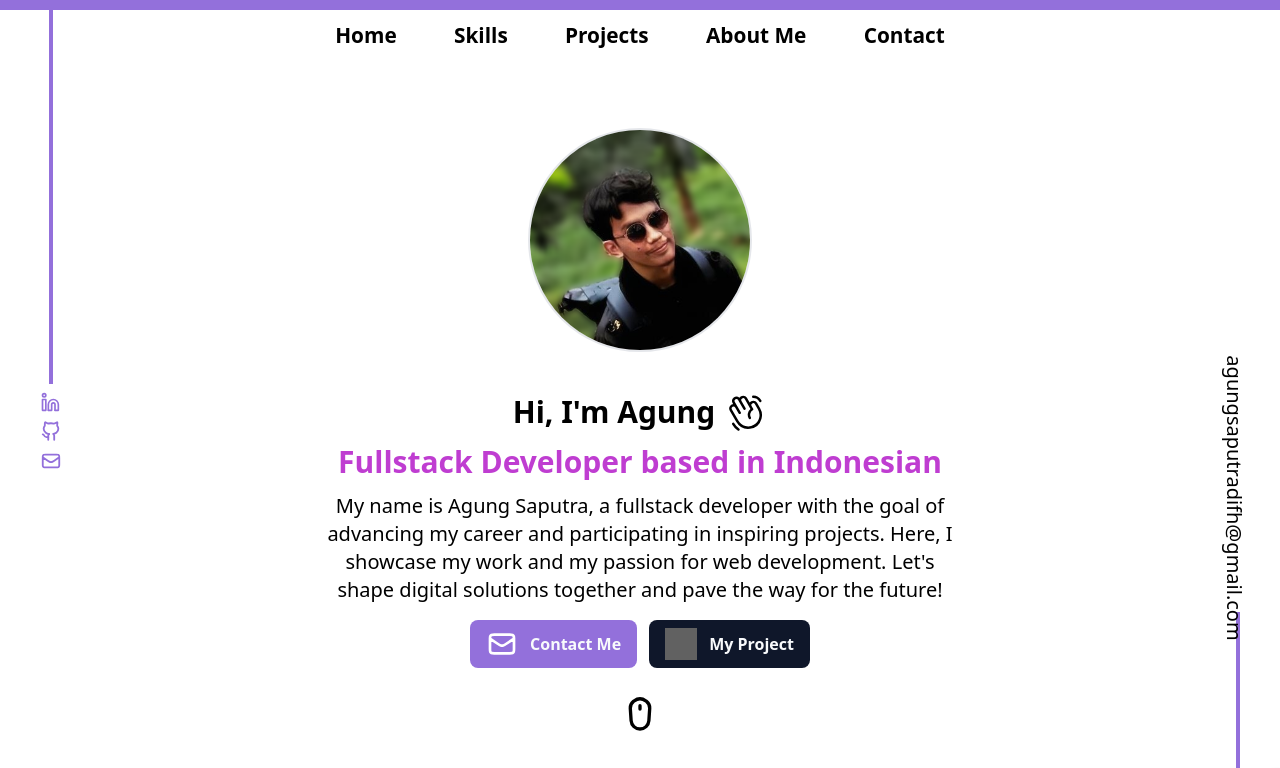
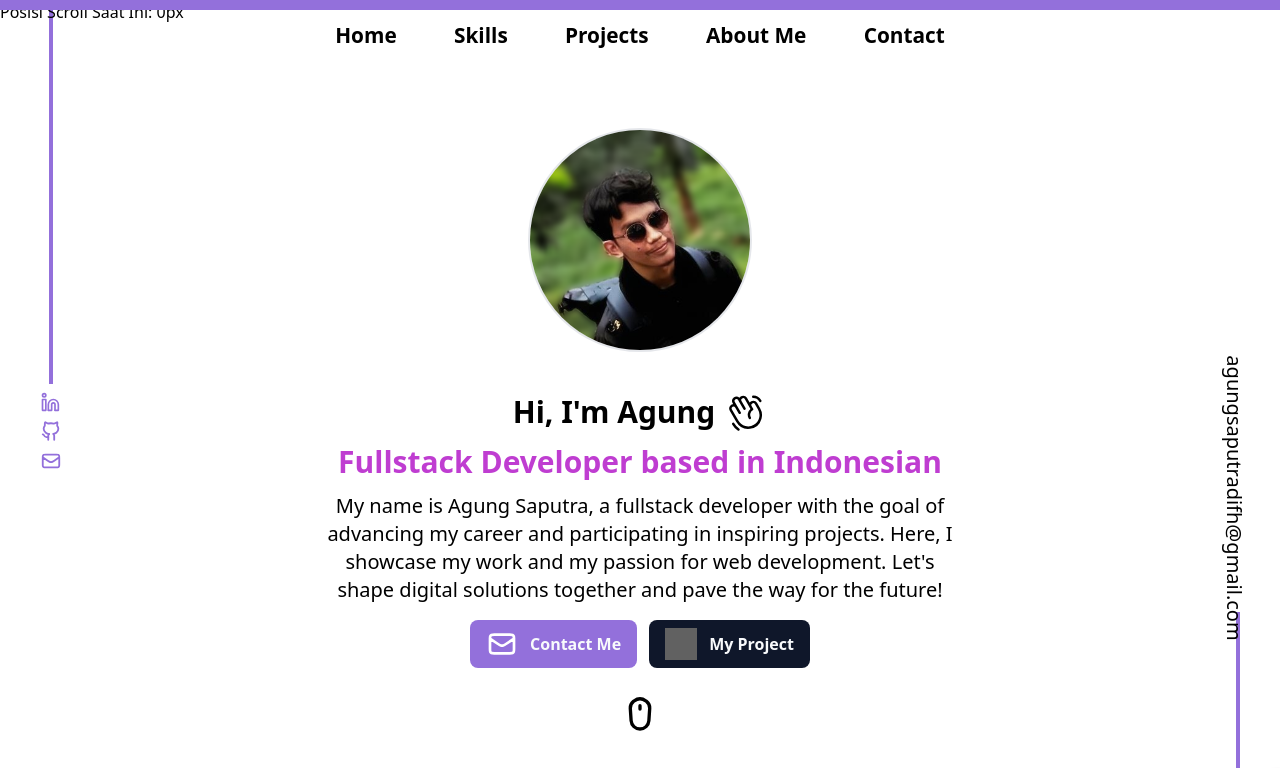
Before and after one commit to difhaels/portfolio-v2, a React (Create React App) app: page / in a window 1280 px wide. Shown: the top 768 px of the page. Built offline with nearby package versions, Linux system fonts and the light colour scheme; grey boxes are pictures that could not be loaded.

Commit message:
added scroll teacker

```diff
--- a/src/App.jsx
+++ b/src/App.jsx
@@ -2,6 +2,7 @@ import './components/css/output.css';
 
 import Scroll from './components/absolute/Scroll';
 import Navbar from './components/absolute/Navbar';
+import ScrollTracker from './components/absolute/ScrollTracker';
 
 import Home from './components/main/Home';
 import Skills from './components/main/Skills';
@@ -15,7 +16,9 @@ import ProjectSlide3 from './components/projects/Slide3';
 
 function App() {
   return (<>
+      <div className='relative'>
         <Scroll/>
+        <ScrollTracker/>
         <Navbar/>
         <div id="home">
           <Home/>
@@ -32,6 +35,7 @@ function App() {
         <div id="contact">
           <Contact/>
         </div>
+      </div>
   </>);
 }
 
--- /dev/null
+++ b/src/components/absolute/ScrollTracker.jsx
@@ -0,0 +1,24 @@
+import { useState, useEffect } from "react";
+
+export default function ScrollTracker() {
+    const [scrollPosition, setScrollPosition] = useState(0);
+
+    useEffect(() => {
+        const handleScroll = () => {
+            const currentPosition = window.scrollY;
+            setScrollPosition(currentPosition);
+        };
+
+        window.addEventListener("scroll", handleScroll);
+
+        return () => {
+            window.removeEventListener("scroll", handleScroll);
+        };
+    }, []);
+
+    return (
+        <div className="fixed left-0 top-0 z-50">
+            <p>Posisi Scroll Saat Ini: {scrollPosition}px</p>
+        </div>
+    );
+}
--- a/src/components/css/output.css
+++ b/src/components/css/output.css
@@ -689,6 +689,10 @@ video {
 
 .z-\[99\] {
   z-index: 99;
+}
+
+.z-50 {
+  z-index: 50;
 }
 
 .m-auto {
```
Lines whose indentation alone changed are shown as unchanged.
